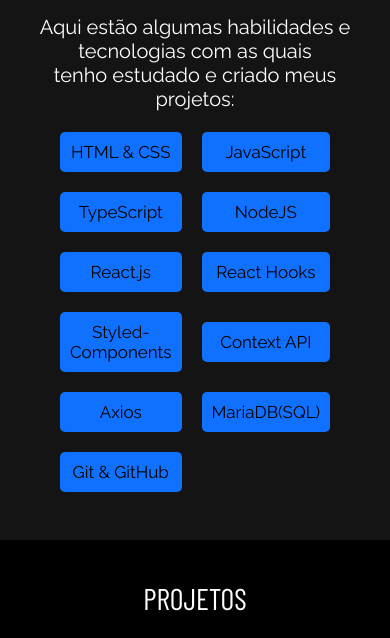
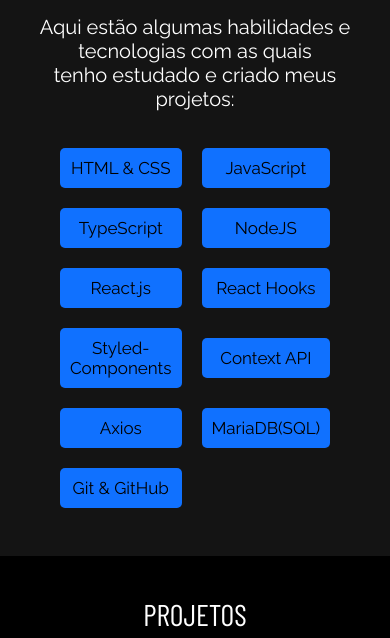
Before and after one commit to Raul-Carneiro-dev/Portfolio, a plain HTML site: page index.html in a window 390 px wide. Shown: the part 800-1438 px from the top of the page. Drawn offline with nearby package versions, Linux system fonts and the light colour scheme; a web font is replaced by a local one.

Commit message:
element fix

```diff
--- a/styles.css
+++ b/styles.css
@@ -172,7 +172,7 @@
     width: 40%;
     display: flex;
     flex-direction: column;
-    align-items: center;
+    row-gap: 40px;
 }
 
 .skills-titulo {
@@ -569,7 +569,7 @@
         grid-template-columns: repeat(2, 1fr);
         justify-content: center;
         align-items: center;
-        margin-top: 4rem;
+        margin-top: 5rem;
     }
 
     .skills {
```
